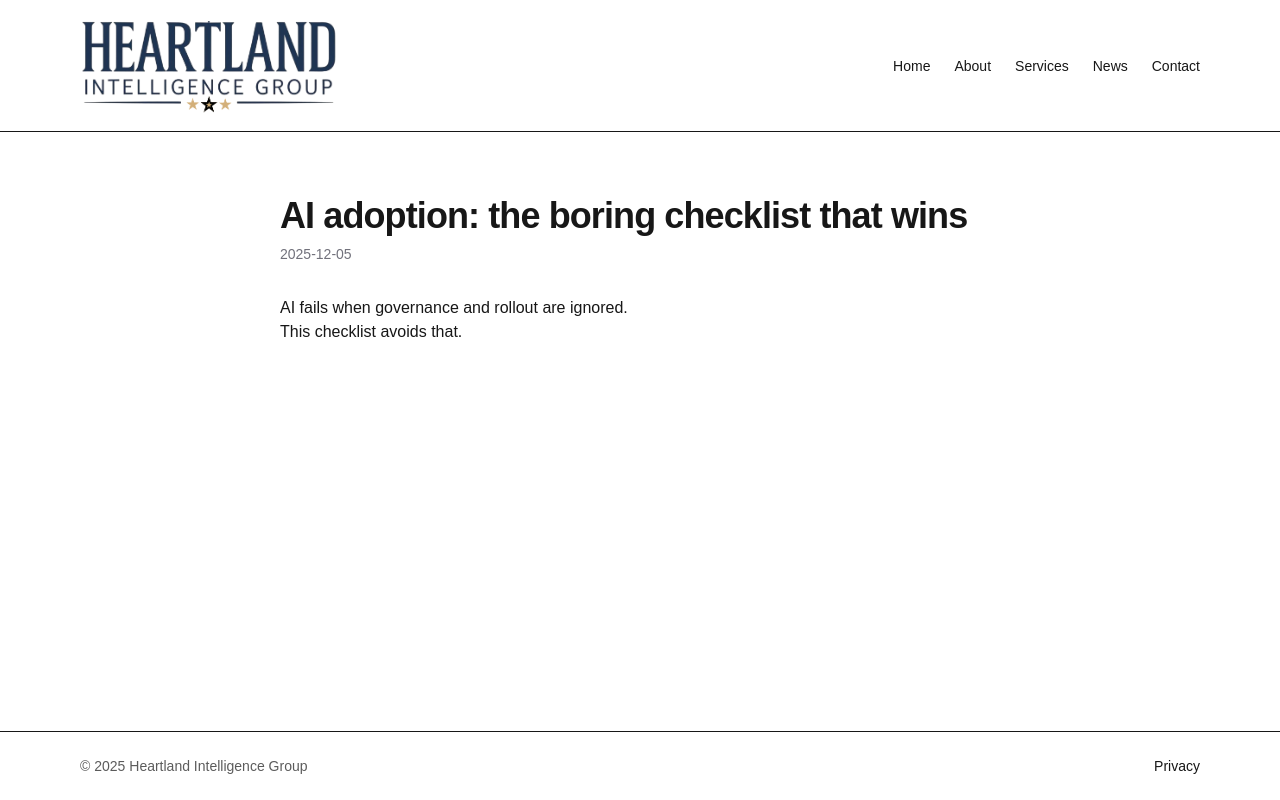
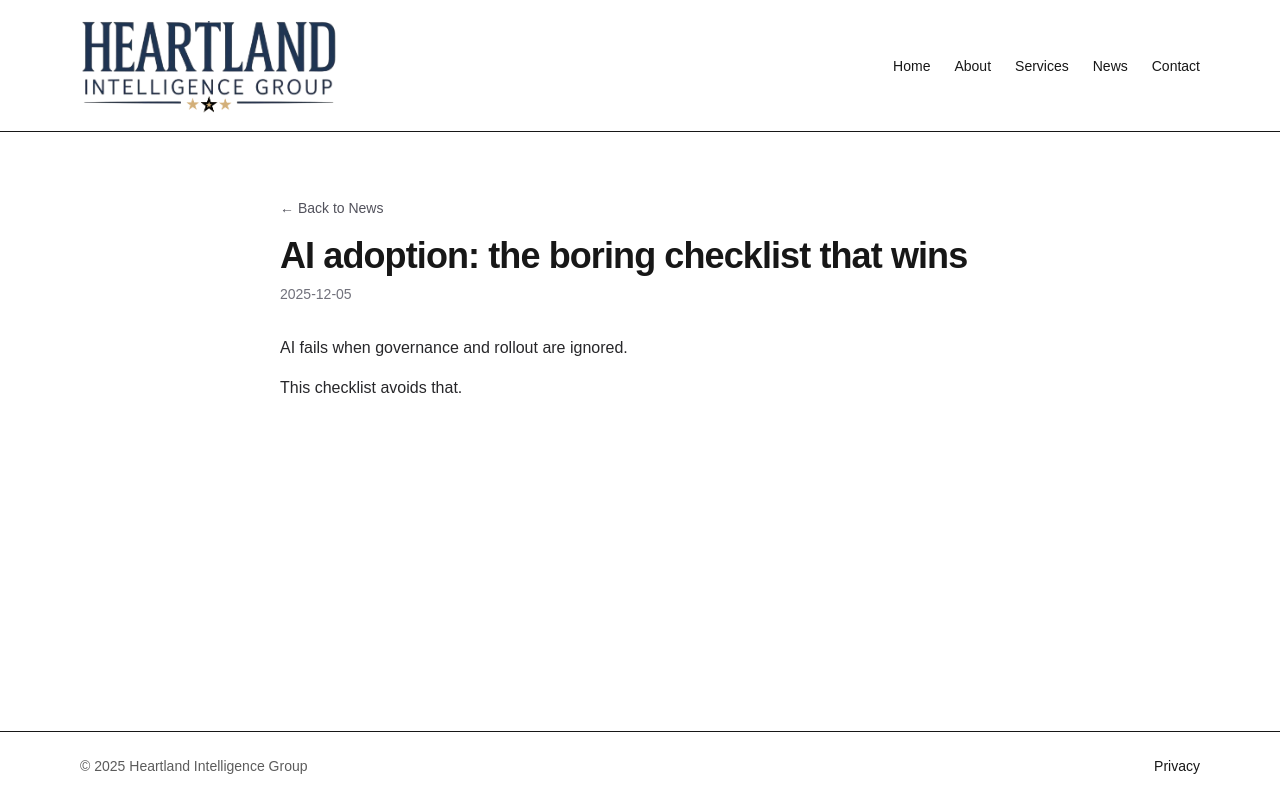
Before and after one commit to JMNajar/heartland-intelligence-group, a Next.js app: page /news/ai-adoption-checklist in a window 1280 px wide. Built offline with nearby package versions, Linux system fonts and the light colour scheme.

Commit message:
Add blog post routes under /news/[slug]

```diff
--- a/app/news/[slug]/page.tsx
+++ b/app/news/[slug]/page.tsx
@@ -1,3 +1,4 @@
+import Link from "next/link";
 import { notFound } from "next/navigation";
 
 const posts: Record<
@@ -7,55 +8,42 @@ const posts: Record<
   "what-were-building": {
     title: "What we’re building at Heartland Intelligence Group",
     date: "2026-01-01",
-    content: `
-We’re focused on helping leaders turn artificial intelligence into
-repeatable, reliable systems.
-
-Not experiments. Not demos.
-Systems that actually support decisions and execution.
-`,
+    content:
+      "We’re focused on helping leaders turn AI into repeatable, reliable systems.\n\nNot experiments. Not demos.\nSystems that actually support decisions and execution.",
   },
-
   "three-ai-workflows": {
     title: "Three AI workflows every service business should systemize",
     date: "2025-12-20",
-    content: `
-Most AI value doesn’t come from big ideas.
-It comes from boring workflows done consistently.
-`,
+    content:
+      "Most AI value doesn’t come from big ideas.\nIt comes from boring workflows done consistently.",
   },
-
   "ai-adoption-checklist": {
     title: "AI adoption: the boring checklist that wins",
     date: "2025-12-05",
-    content: `
-AI fails when governance and rollout are ignored.
-This checklist avoids that.
-`,
+    content:
+      "AI fails when governance and rollout are ignored.\nThis checklist avoids that.",
   },
 };
 
-export default function BlogPost({
-  params,
-}: {
-  params: { slug: string };
-}) {
+export default function BlogPost({ params }: { params: { slug: string } }) {
   const post = posts[params.slug];
-
   if (!post) return notFound();
 
   return (
     <div className="mx-auto max-w-3xl px-6 py-16">
-      <h1 className="text-3xl font-semibold tracking-tight md:text-4xl">
+      <Link href="/news" className="text-sm text-zinc-600 hover:underline">
+        ← Back to News
+      </Link>
+
+      <h1 className="mt-4 text-3xl font-semibold tracking-tight md:text-4xl">
         {post.title}
       </h1>
-
       <div className="mt-2 text-sm text-zinc-500">{post.date}</div>
 
-      <article className="prose prose-zinc mt-8 max-w-none">
-        {post.content.split("\n").map((p, i) => (
-          <p key={i}>{p}</p>
-        ))}
+      <article className="mt-8 space-y-4 text-zinc-800">
+        {post.content.split("\n").map((line, i) =>
+          line.trim() ? <p key={i}>{line}</p> : null
+        )}
       </article>
     </div>
   );
```
